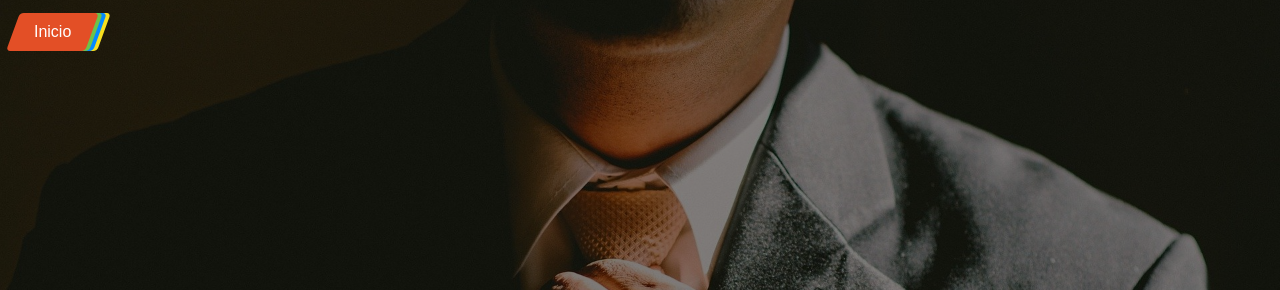
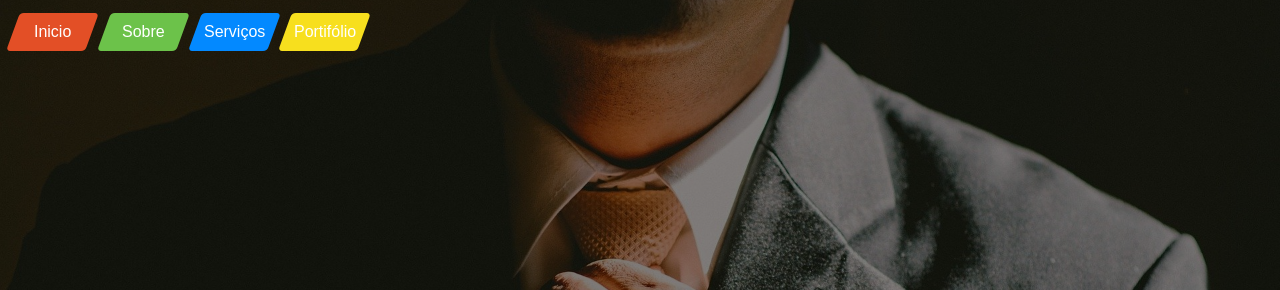
Before and after one commit to moisesantunes/moisesantunes.github.io, a plain HTML site: page index.html in a window 1280 px wide. Shown: the top 290 px of the page. Drawn offline with Linux system fonts and the light colour scheme.

Commit message:
mudar func da nav

```diff
--- a/main.js
+++ b/main.js
@@ -31,7 +31,7 @@ request.onupgradeneeded = function(event) {
 };
 */
 
-
+let corpo = document.getElementsByTagName("body")[0]
 let menu= document.getElementById("menu");
 let links = document.querySelectorAll(".link")
 let tp=2.4
@@ -65,3 +65,15 @@ menu.addEventListener("click", ()=>{
 	 }
 	 */
 })
+window.onscroll=function(){
+	if(menu.classList.contains("fechado")){
+		for(let i=0;i<links.length;i++){
+			links[i].style.left =tp +"cm"
+			tp= tp + 2.4
+		}
+		menu.classList.add("aberto")
+		menu.classList.remove("fechado")
+		posicao = 0;
+		passo= 0.1;
+	}
+}
```
Also changed, not shown: style.css (line endings or trailing spaces).
